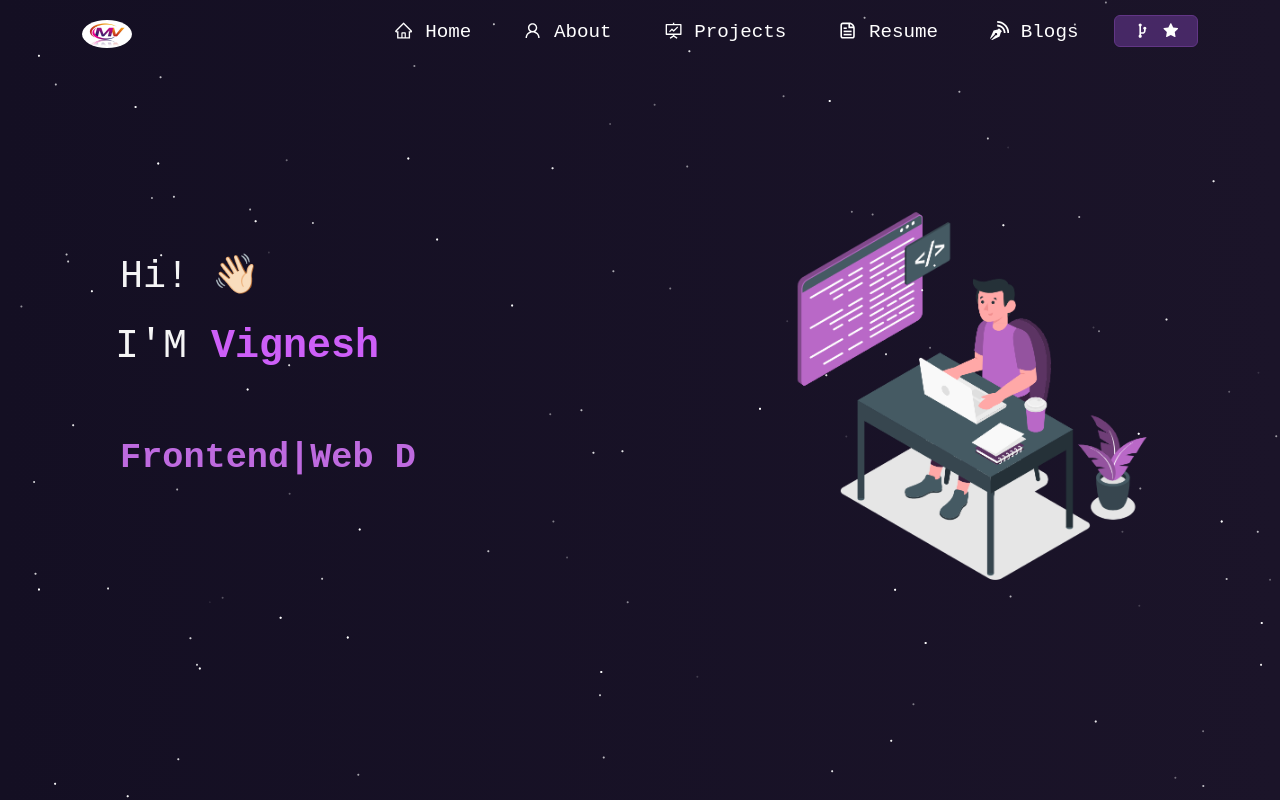
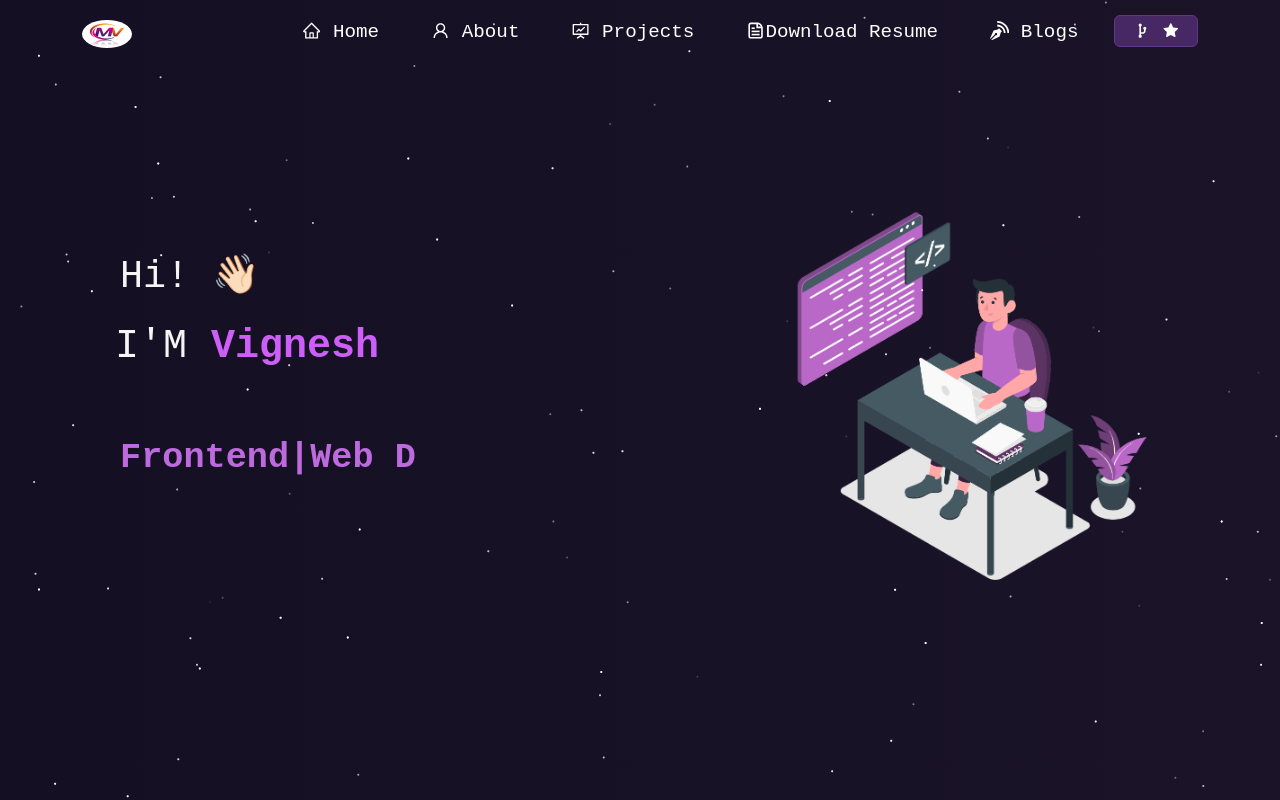
Before and after one commit to Vignesh27-git/portfolio, a React (Create React App) app: page / in a window 1280 px wide. Shown: the top 800 px of the page. Built offline with nearby package versions, Linux system fonts and the light colour scheme; a web font is replaced by a local one.

Commit message:
Update Navbar.js

```diff
--- a/src/components/Navbar.js
+++ b/src/components/Navbar.js
@@ -4,6 +4,7 @@ import Nav from "react-bootstrap/Nav";
 import Container from "react-bootstrap/Container";
 import mv from "../Assets/mv.webp";
 import Button from "react-bootstrap/Button";
+import pdf from "../Assets/Vignesh_M_Resume.pdf";
 import { Link } from "react-router-dom";
 import { CgGitFork } from "react-icons/cg";
 import { ImBlog } from "react-icons/im";
@@ -88,14 +89,13 @@ function NavBar() {
             </Nav.Item>
 
             <Nav.Item>
-              <Nav.Link
-                as={Link}
-                to="/resume"
-                onClick={() => updateExpanded(false)}
-              >
-                <CgFileDocument style={{ marginBottom: "2px" }} /> Resume
-              </Nav.Link>
-            </Nav.Item>
+            <Nav.Link
+            href={pdf}
+            download="Vignesh_M_Resume.pdf"
+            onClick={() => updateExpanded(false)}>
+         <CgFileDocument style={{ marginBottom: "2px" }} />Download Resume
+        </Nav.Link>
+      </Nav.Item>
 
             <Nav.Item>
               <Nav.Link
```
